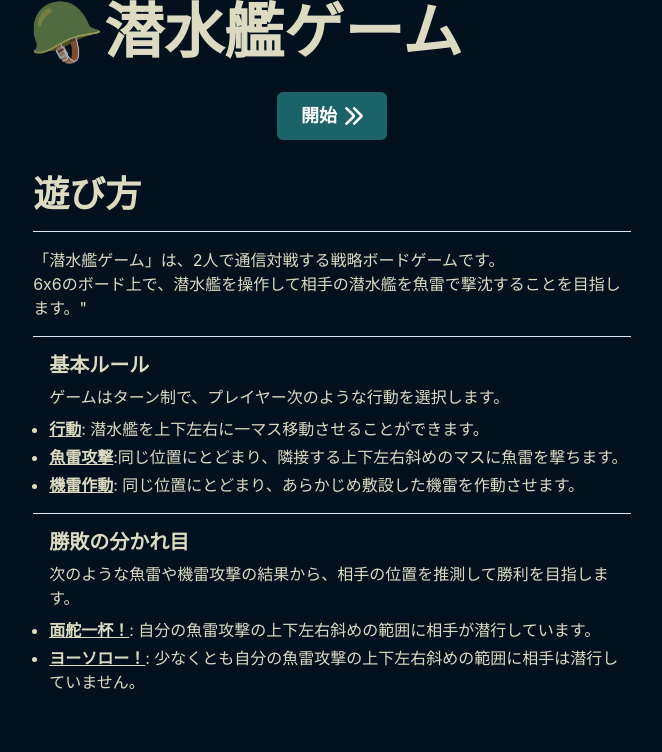
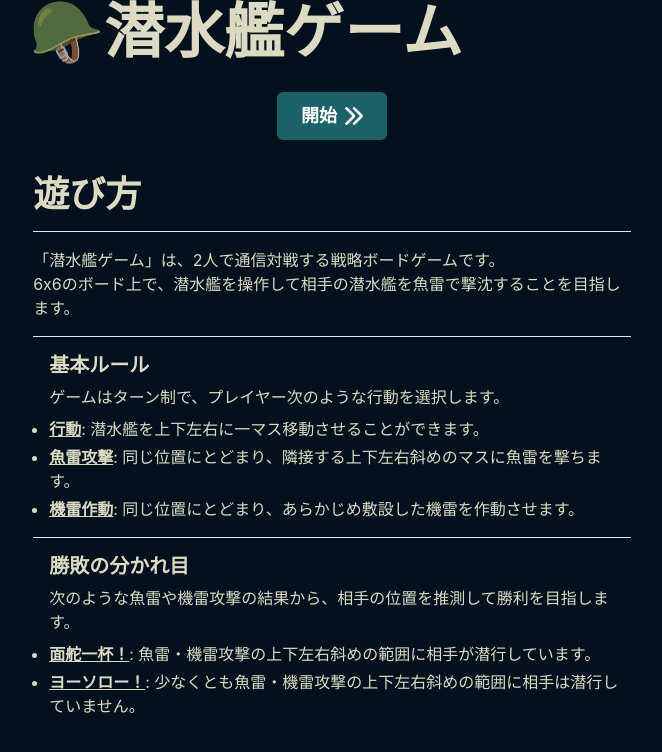
Before and after one commit to yyyoichi/submarine-game, a React (Vite) app in the folder web/: page / in a window 1280 px wide. Shown: the top 752 px of the page, without its empty margins (308-970 px from the left). Built offline with nearby package versions, Linux system fonts and the light colour scheme; a web font is replaced by a local one; what @bufbuild/protobuf, @connectrpc/connect-web would draw is missing.

Commit message:
chore 説明分余白付け

```diff
--- a/web/src/routers/home.tsx
+++ b/web/src/routers/home.tsx
@@ -65,7 +65,7 @@ function Home() {
             「潜水艦ゲーム」は、2人で通信対戦する戦略ボードゲームです。
           </Text>
           <Text>
-            6x6のボード上で、潜水艦を操作して相手の潜水艦を魚雷で撃沈することを目指します。"
+            6x6のボード上で、潜水艦を操作して相手の潜水艦を魚雷で撃沈することを目指します。
           </Text>
         </Box>
         <Box>
@@ -83,7 +83,7 @@ function Home() {
             </ListItem>
             <ListItem>
               <Highlight query="魚雷攻撃" styles={highlightStyle}>
-                魚雷攻撃:同じ位置にとどまり、隣接する上下左右斜めのマスに魚雷を撃ちます。
+                魚雷攻撃: 同じ位置にとどまり、隣接する上下左右斜めのマスに魚雷を撃ちます。
               </Highlight>
             </ListItem>
             <ListItem>
@@ -105,13 +105,13 @@ function Home() {
             <ListItem>
               <Highlight query="面舵一杯！" styles={highlightStyle}>
                 面舵一杯！:
-                自分の魚雷攻撃の上下左右斜めの範囲に相手が潜行しています。
+                魚雷・機雷攻撃の上下左右斜めの範囲に相手が潜行しています。
               </Highlight>
             </ListItem>
             <ListItem>
               <Highlight query="ヨーソロー！" styles={highlightStyle}>
                 ヨーソロー！:
-                少なくとも自分の魚雷攻撃の上下左右斜めの範囲に相手は潜行していません。
+                少なくとも魚雷・機雷攻撃の上下左右斜めの範囲に相手は潜行していません。
               </Highlight>
             </ListItem>
           </UnorderedList>
```
